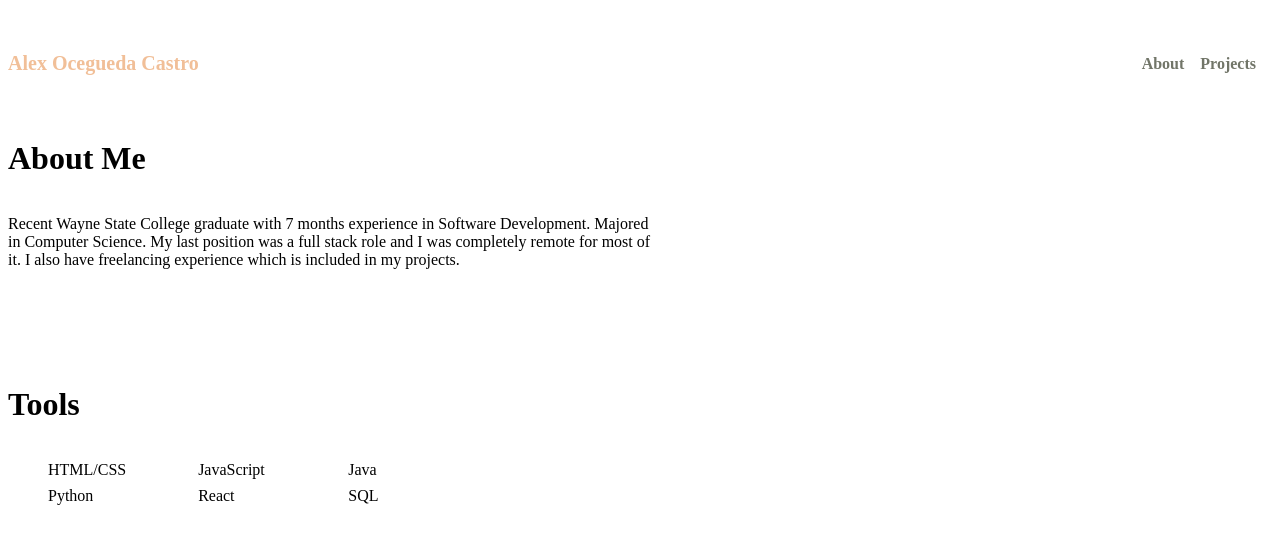
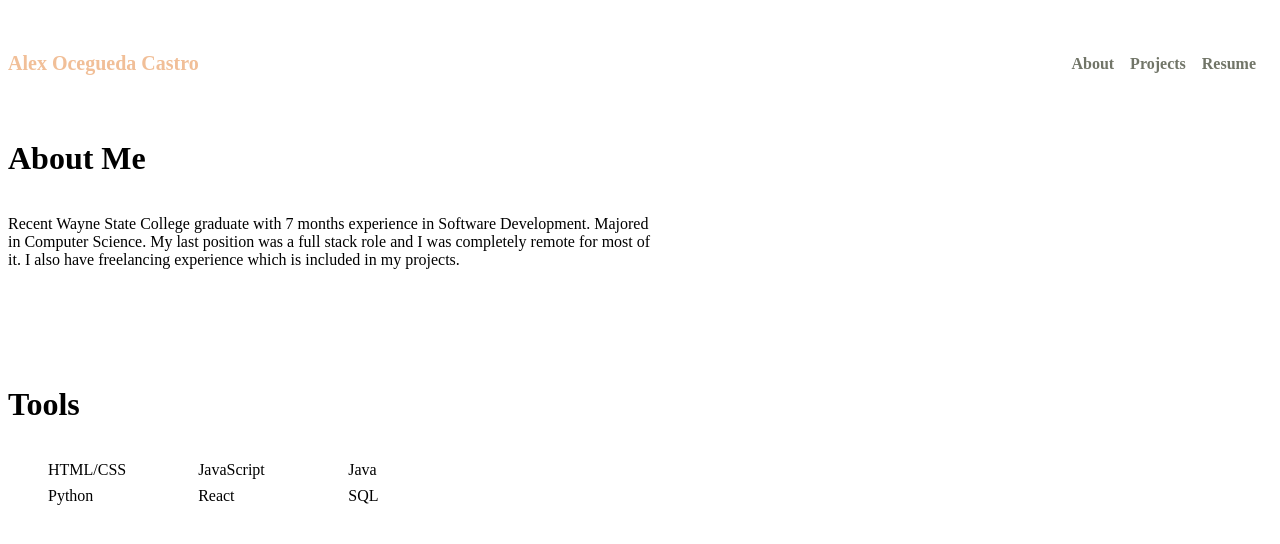
Before and after one commit to AlexOcegueda/Portfolio, a Gatsby site: page /about in a window 1280 px wide. Built offline with nearby package versions, Linux system fonts and the light colour scheme; Gatsby itself is replaced by a stand-in of ours.

Commit message:
added resume

```diff
--- a/src/components/Navbar.js
+++ b/src/components/Navbar.js
@@ -9,6 +9,7 @@ const Navbar = () => {
             <NavLinks className='nav-links'>
                 <NavLink to="/about">About</NavLink>
                 <NavLink to="/">Projects</NavLink>
+                <NavLink to="/Alex_Ocegueda_Castro_Resume.pdf" target="_blank">Resume</NavLink>
             </NavLinks>
         </Nav>
     );
```
Also changed, not shown: 1 other file.
